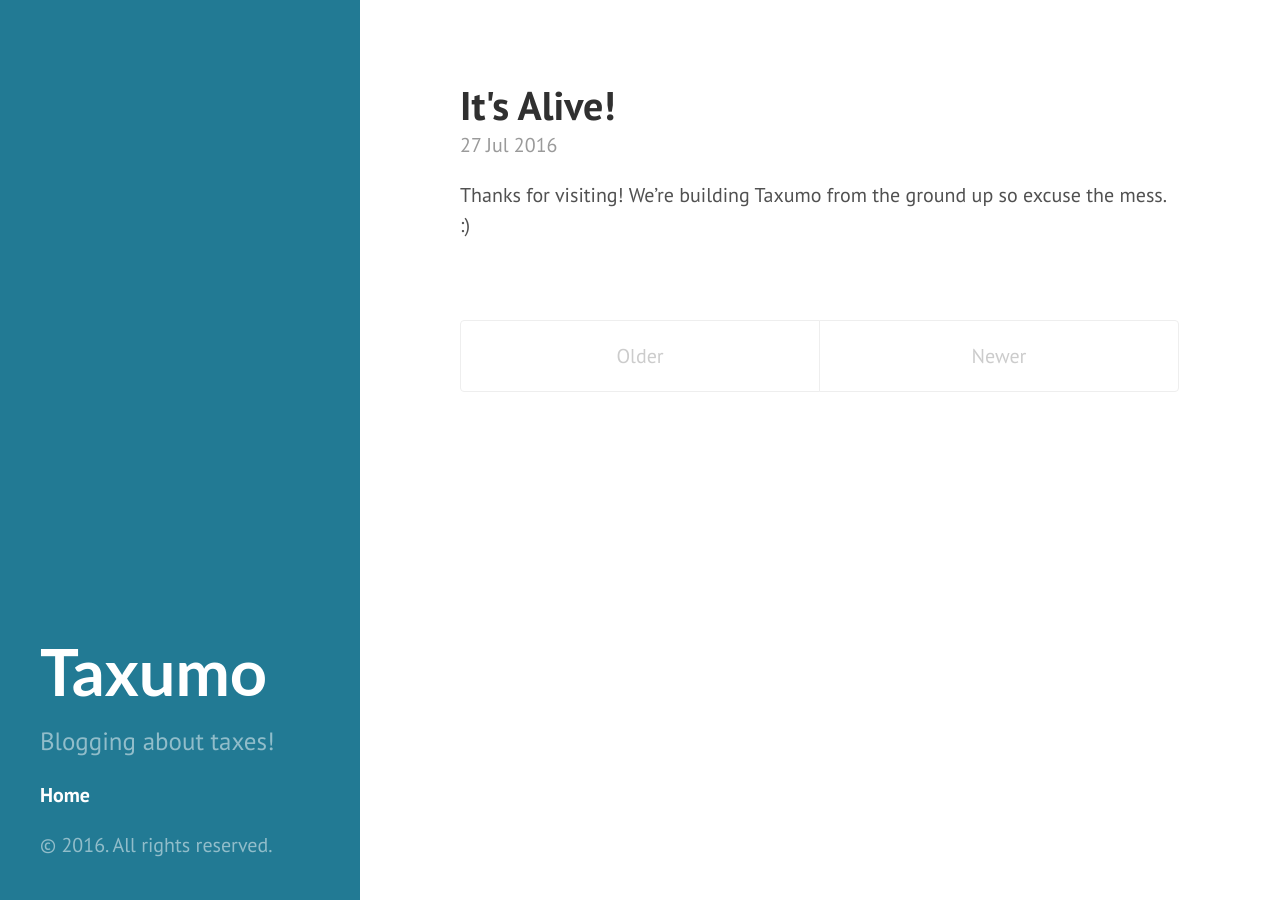
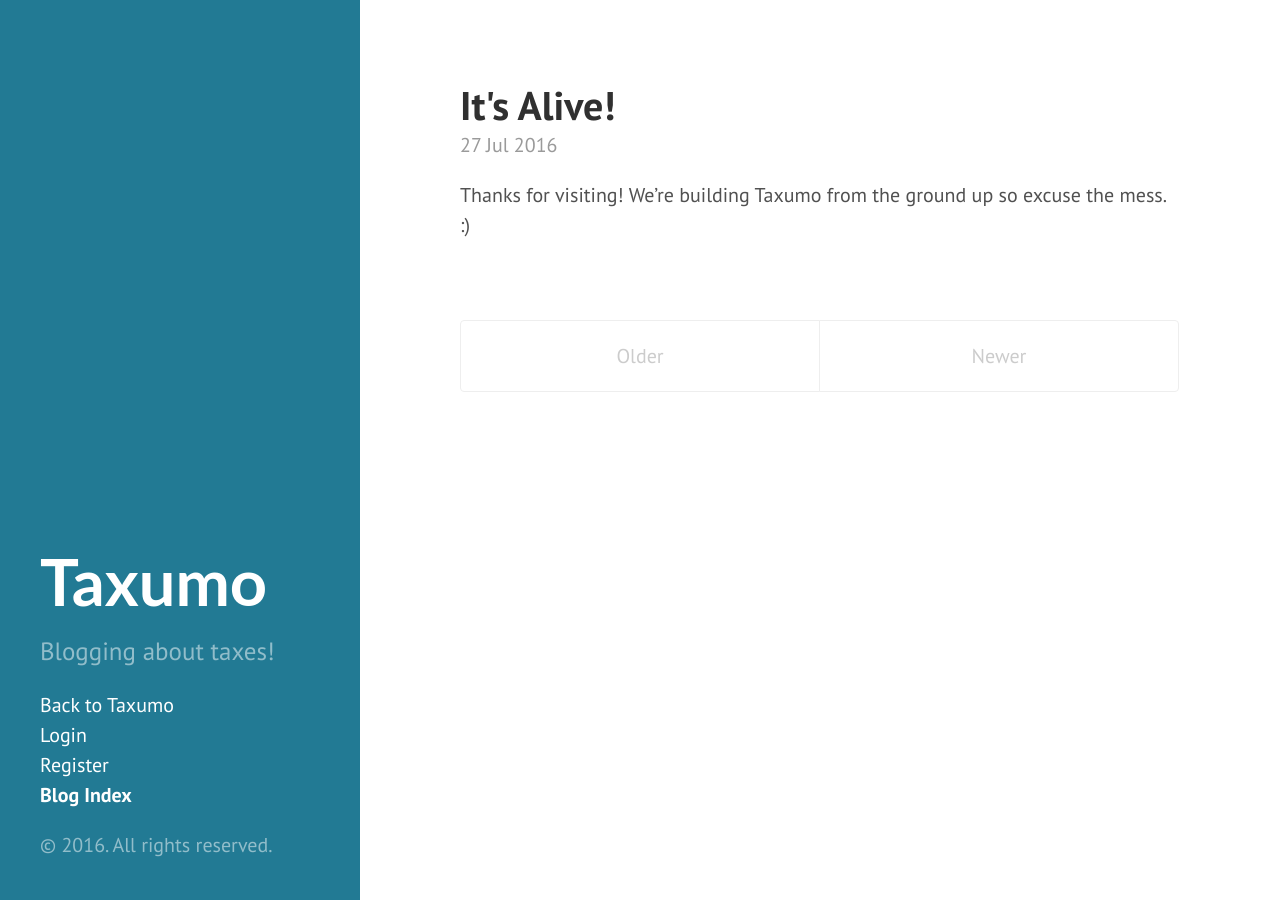
Before and after one commit to taxumoapp/taxumoapp.github.io, a Jekyll site: the page built from index.html, in a window 1280 px wide. Built offline with Jekyll 4.4.1, drawn with Linux system fonts in a browser that asks for light colours; the list of posts is cut into pages by our own code.

Commit message:
Updates to Sidebar
Include relevant links to Home, Login, Register

```diff
--- a/_includes/sidebar.html
+++ b/_includes/sidebar.html
@@ -6,8 +6,11 @@
     </div>
 
     <ul class="sidebar-nav">
+      <li class="sidebar-nav-item"><a href="http://www.taxumo.com">Back to Taxumo</a></li>
+      <li class="sidebar-nav-item"><a href="http://beta.taxumo.com/login">Login</a></li>
+      <li class="sidebar-nav-item"><a href="http://beta.taxumo.com/register">Register</a></li>
       <li class="sidebar-nav-item{% if page.title == "Home" %} active{% endif %}">
-        <a href="/">Home</a>
+        <a href="/">Blog Index</a>
       </li>
 
       {% comment %}
```
